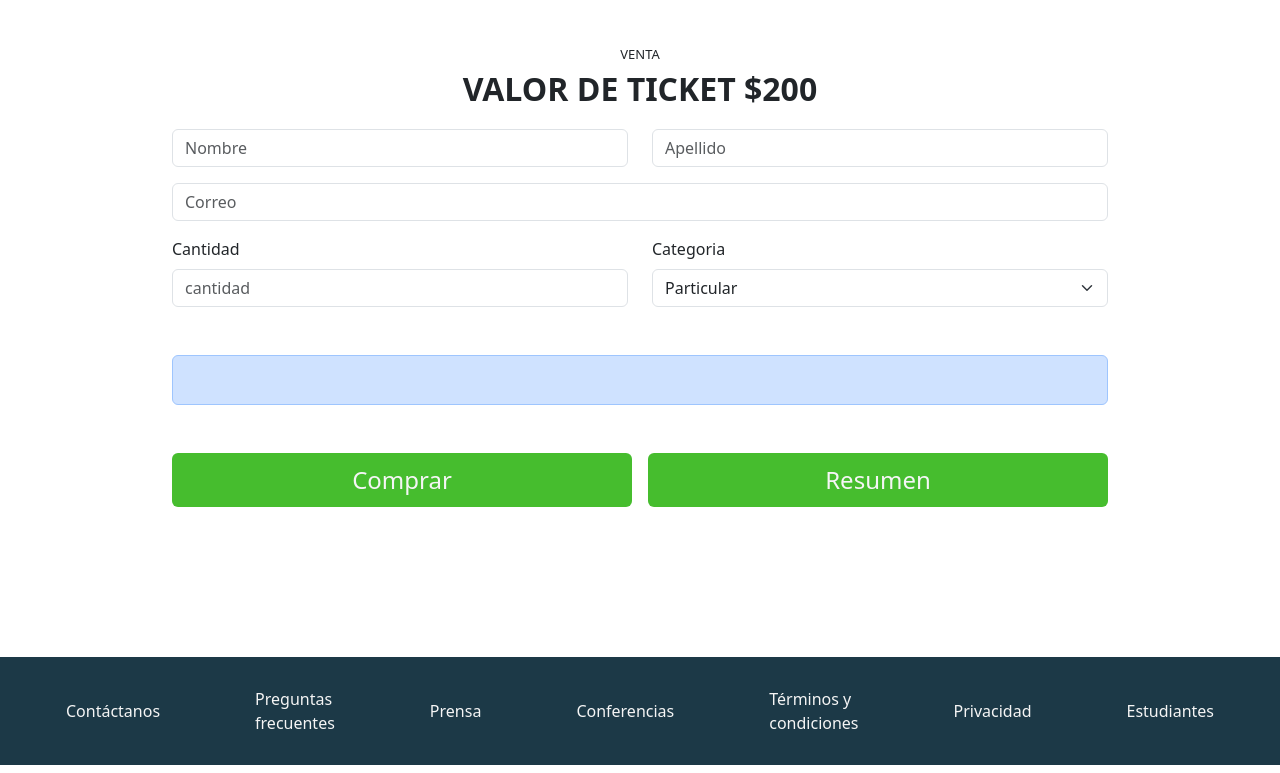
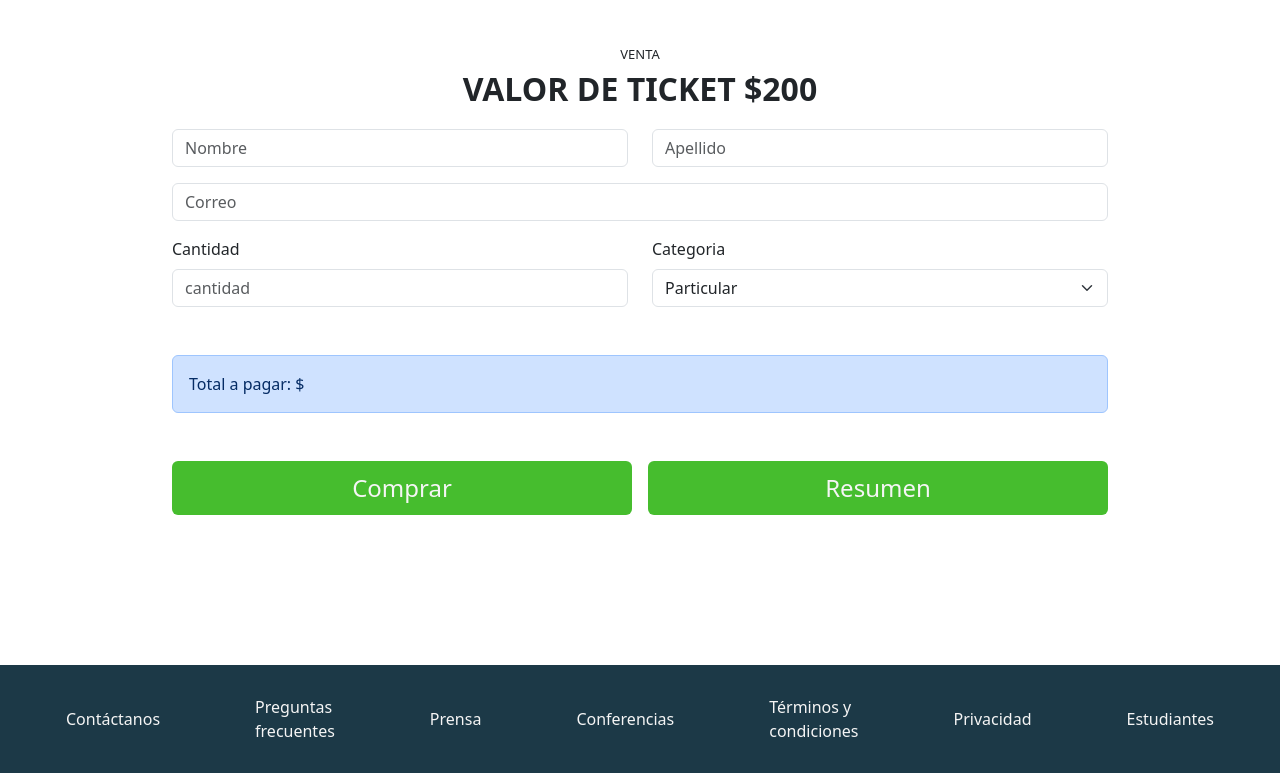
Before and after one commit to PabloJua/TP-Integrador-Fronent, a plain HTML site: page index.html in a window 1280 px wide. Shown: the part 3065-3838 px from the top of the page. Drawn offline with nearby package versions, Linux system fonts and the light colour scheme.

Commit message:
Trabajo Práctico Integrador JavaScript

```diff
--- a/index.html
+++ b/index.html
@@ -247,8 +247,8 @@
                       </select>
                 </div>
             </div>
-            <div class="alert alert-primary mb-5 py-4" role="alert" name="precioFinal" id="precioFinal" disabled>
-             <!-- <p>Total a Pagar: $</p>    -->
+            <div class="alert alert-primary mb-5 py-3" role="alert" name="precioFinal" id="precioFinal" disabled>
+             <p class="mb-0">Total a pagar: $</p>
             </div>
             <div class="d-flex gap-3">
                 <button type="submit" class="btn w-50 p-2 fs-4" style="background-color: rgb(70, 189, 46); color: whitesmoke;">Comprar</button>
--- a/script.js
+++ b/script.js
@@ -11,8 +11,6 @@ function calcularPrecioFinal() {
         event.preventDefault();
         document.getElementById("precioFinal").innerHTML = `Total a pagar: $ ${precioFin}` // Coloco en el html el valor de las entradas con el descuento
     })
-
-
 }
 
 calcularPrecioFinal()
```
